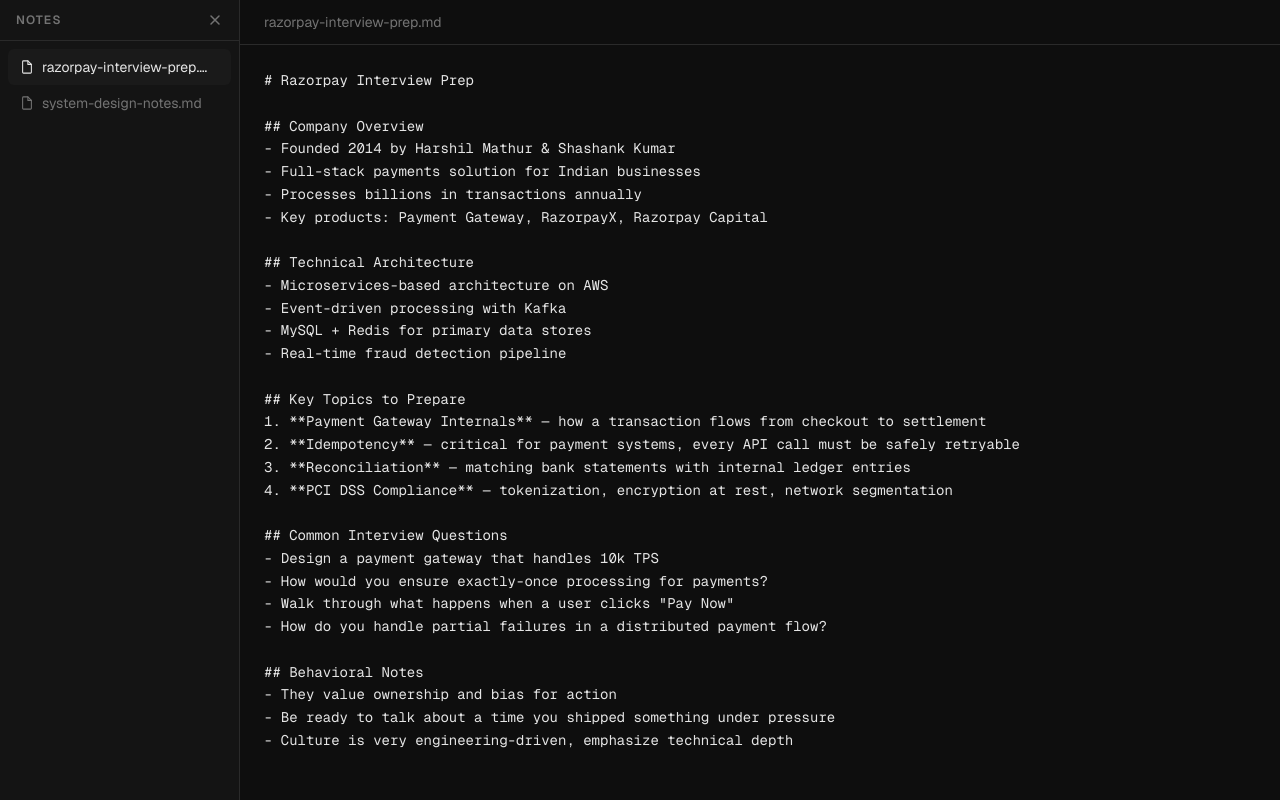
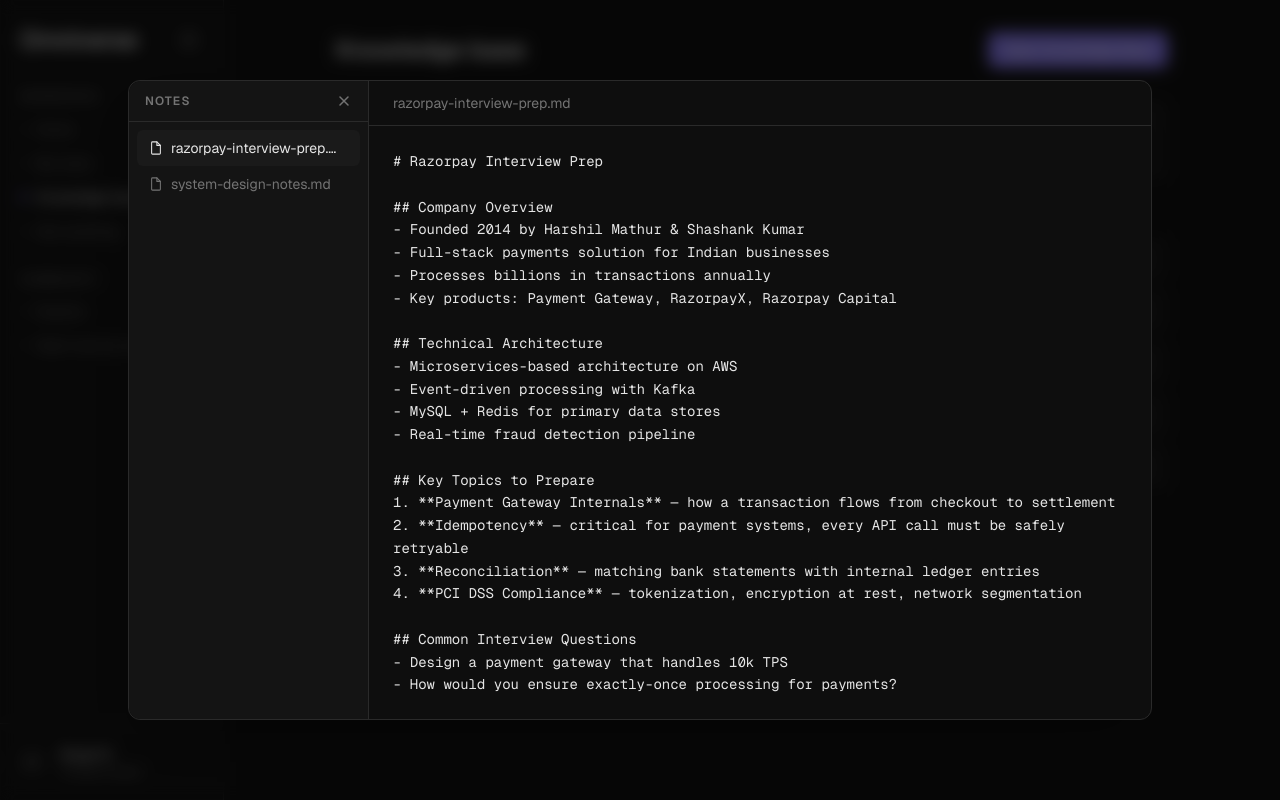
Before and after one commit to RitikPadhy/Omniverse, a Next.js app: page /knowledge-base in a window 1280 px wide. Both pictures are taken after a click on the button "Open Knowledge Base". Built offline with nearby package versions, Linux system fonts and the light colour scheme.

Commit message:
change in knowledge base page - 2

```diff
--- a/src/app/(dashboard)/knowledge-base/page.tsx
+++ b/src/app/(dashboard)/knowledge-base/page.tsx
@@ -117,7 +117,7 @@
         </h2>
         <button
           onClick={() => setEditorOpen(true)}
-          className="rounded-lg bg-accent-orange px-4 py-2 text-sm font-medium text-white transition-colors hover:bg-accent-orange/80"
+          className="rounded-lg bg-accent-purple px-4 py-2 text-sm font-medium text-white transition-colors hover:bg-accent-purple/80"
         >
           Open Knowledge Base
         </button>
@@ -155,11 +155,12 @@
         </div>
       </div>
 
-      {/* Full-screen Obsidian-style editor overlay */}
+      {/* Obsidian-style editor dialog overlay */}
       {editorOpen && (
-        <div className="fixed inset-0 z-50 flex bg-[#0e0e0e]">
+        <div className="fixed inset-0 z-50 flex items-center justify-center bg-black/60 backdrop-blur-sm">
+          <div className="flex h-[80%] w-[80%] overflow-hidden rounded-xl border border-border bg-[#0e0e0e] shadow-2xl">
           {/* Sidebar */}
-          <div className="flex w-60 flex-col border-r border-border bg-[#141414]">
+          <div className="flex w-60 flex-col border-r border-border bg-[#141414] rounded-l-xl">
             <div className="flex items-center justify-between border-b border-border px-4 py-3">
               <span className="text-xs font-semibold uppercase tracking-widest text-muted">
                 Notes
@@ -241,6 +242,7 @@
             </div>
           </div>
         </div>
+        </div>
       )}
     </>
   );
```
